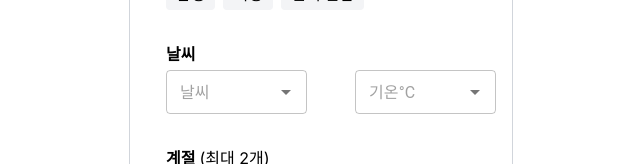
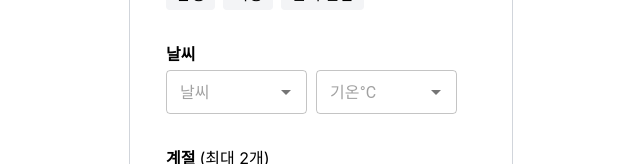
Before and after one commit to 6chenodongja/6che, a Next.js app: page /postform in a window 1280 px wide. Shown: the part 479-643 px from the top of the page, without its empty margins (319-959 px from the left). Built offline with nearby package versions, Linux system fonts and the light colour scheme; no server answers.

Commit message:
fix: 날씨, 기온 드롭박스 간의 간격 조정

```diff
--- a/src/app/(providers)/(root)/postform/components/WeatherDropdown.tsx
+++ b/src/app/(providers)/(root)/postform/components/WeatherDropdown.tsx
@@ -1,141 +1,3 @@
-// import React from 'react';
-// import TextField from '@mui/material/TextField';
-// import Autocomplete from '@mui/material/Autocomplete';
-// import Image from 'next/image';
-// import { styled } from '@mui/material/styles';
-
-// const weatherIcons = [
-//   { value: '/location.svg', label: '현재 날씨', src: '/location.svg' },
-//   { value: '/sun.svg', label: '맑음', src: '/sun.svg' },
-//   { value: '/blur.svg', label: '흐림', src: '/blur.svg' },
-//   { value: '/rain.svg', label: '비', src: '/rain.svg' },
-//   { value: '/snow.svg', label: '눈', src: '/snow.svg' },
-//   { value: '/wind.svg', label: '바람', src: '/wind.svg' },
-//   { value: '/thunderstorm.svg', label: '천둥번개', src: '/thunderstorm.svg' },
-//   { value: '/sleet.svg', label: '진눈깨비', src: '/sleet.svg' },
-// ];
-
-// const temperatures = [
-//   { value: '/location.svg', label: '현재 기온', src: '/location.svg' },
-//   { value: '0°C', label: '0°C' },
-//   { value: '5°C', label: '5°C' },
-//   { value: '10°C', label: '10°C' },
-//   { value: '15°C', label: '15°C' },
-//   { value: '20°C', label: '20°C' },
-//   { value: '25°C', label: '25°C' },
-//   { value: '30°C', label: '30°C' },
-//   { value: '35°C', label: '35°C' },
-// ];
-
-// const CustomTextField = styled(TextField)({
-//   '& .MuiOutlinedInput-root': {
-//     '& fieldset': {
-//       borderColor: 'black-300',
-//     },
-//     '&:hover fieldset': {
-//       borderColor: 'black',
-//       borderWidth: '1 px',
-//     },
-//     '&.Mui-focused fieldset': {
-//       borderColor: 'black',
-//       borderWidth: '1px',
-//     },
-//     height: '44px',
-//     width: '141px',
-//   },
-//   '& .MuiInputBase-input': {
-//     padding: '10px 14px',
-//   },
-// });
-
-// const WeatherDropdown = ({
-//   setWeatherIcon,
-//   setTemperature,
-// }: {
-//   setWeatherIcon: (icon: string | null) => void;
-//   setTemperature: (temperature: string | null) => void;
-// }) => {
-//   const handleWeatherIconChange = (
-//     event: React.ChangeEvent<{}>,
-//     newValue: { value: string; label: string; src: string } | null,
-//   ) => {
-//     setWeatherIcon(newValue ? newValue.value : null);
-//   };
-
-//   const handleTemperatureChange = (
-//     event: React.ChangeEvent<{}>,
-//     newValue: { value: string; label: string } | null,
-//   ) => {
-//     setTemperature(newValue ? newValue.value : null);
-//   };
-
-//   return (
-//     <div className="flex gap-2 mt-1">
-//       <Autocomplete
-//         options={weatherIcons}
-//         getOptionLabel={(option) => option.label}
-//         onChange={handleWeatherIconChange}
-//         renderOption={(props, option) => (
-//           <li {...props} className="flex items-center gap-1 pl-3">
-//             <Image src={option.src} alt={option.label} width={20} height={20} />
-//             <span className="ml-2">{option.label}</span>
-//           </li>
-//         )}
-//         renderInput={(params) => (
-//           <CustomTextField
-//             {...params}
-//             placeholder="날씨"
-//             variant="outlined"
-//             InputProps={{
-//               ...params.InputProps,
-//               // style: {
-//               //   height: '36px',
-//               //   display: 'flex',
-//               //   alignItems: 'center',
-//               //   padding: '0 10px',
-//               // },
-//               className: 'h-11 w-36',
-//             }}
-//           />
-//         )}
-//         className="w-32"
-//       />
-//       <Autocomplete
-//         options={temperatures}
-//         getOptionLabel={(option) => option.label}
-//         onChange={handleTemperatureChange}
-//         renderOption={(props, option) => (
-//           <li {...props} className="flex items-center gap-1 pl-3">
-//             <Image src={option.src} alt={option.label} width={20} height={20} />
-//             <span className="ml-2">{option.label}</span>
-//           </li>
-//         )}
-//         renderInput={(params) => (
-//           <CustomTextField
-//             {...params}
-//             placeholder="기온°C"
-//             variant="outlined"
-//             InputProps={{
-//               ...params.InputProps,
-//               // style: {
-//               //   height: '36px',
-//               //   display: 'flex',
-//               //   alignItems: 'center',
-//               //   padding: '0 10px',
-//               // },
-
-//               className: 'h-11 w-36',
-//             }}
-//           />
-//         )}
-//         className="w-32 ml-6"
-//       />
-//     </div>
-//   );
-// };
-
-// export default WeatherDropdown;
-
 import React from 'react';
 import TextField from '@mui/material/TextField';
 import Autocomplete from '@mui/material/Autocomplete';
@@ -208,7 +70,7 @@ const WeatherDropdown = ({
   };
 
   return (
-    <div className="flex gap-6 mt-1">
+    <div className="flex gap-1.5 mt-1">
       <Autocomplete
         options={weatherIcons}
         getOptionLabel={(option) => option.label}
@@ -264,7 +126,7 @@ const WeatherDropdown = ({
             }}
           />
         )}
-        className="w-36 ml-6"
+        className="w-36"
       />
     </div>
   );
```
